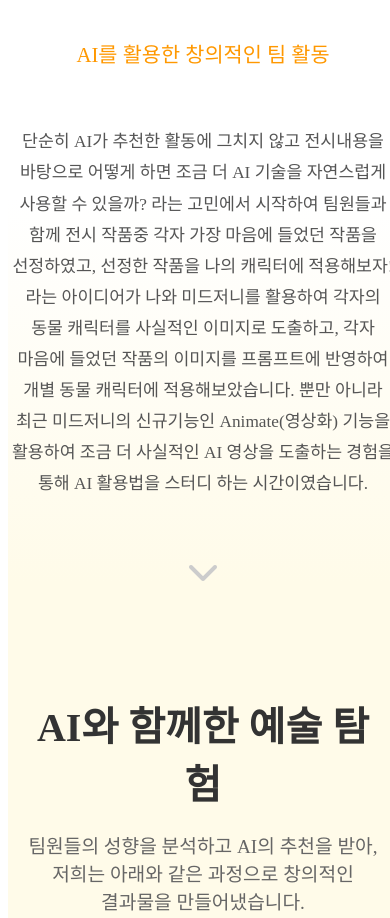
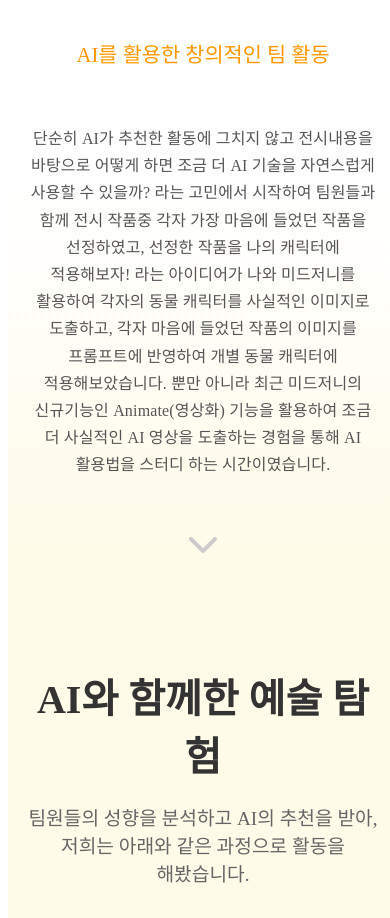
Before and after one commit to Choigapju/insightday, a plain HTML site: page index.html in a window 390 px wide. Shown: the part 444-1362 px from the top of the page. Drawn offline with Linux system fonts and the light colour scheme.

Commit message:
fjaeifjeai

```diff
--- a/index.html
+++ b/index.html
@@ -34,7 +34,7 @@
     <section id="process-overview">
         <div class="overview-container">
             <h2>AI와 함께한 예술 탐험</h2>
-            <p>팀원들의 성향을 분석하고 AI의 추천을 받아, 저희는 아래와 같은 과정으로 창의적인 결과물을 만들어냈습니다.</p>
+            <p>팀원들의 성향을 분석하고 AI의 추천을 받아, 저희는 아래와 같은 과정으로 활동을 해봤습니다.</p>
             <div class="process-gallery">
                 <div class="process-item">
                     <img src="static/images/process1.png" alt="프로세스 1: 활동 계획">
--- a/style.css
+++ b/style.css
@@ -377,11 +377,23 @@ body, html {
 }
 
 .portfolio-desc {
-    max-width: 700px;
-    margin: 0 auto 28px auto;
-    font-size: 1.08em;
+    max-width: 850px;
+    width: 90vw;
+    margin: 0 auto 32px auto;
+    font-size: 1.18em;
     color: #555;
-    line-height: 1.8;
+    line-height: 2.1;
     text-align: center;
     word-break: keep-all;
+    padding: 0 18px;
+    letter-spacing: 0.01em;
 }
+
+@media (max-width: 700px) {
+    .portfolio-desc {
+        font-size: 1em;
+        line-height: 1.7;
+        padding: 0 8px;
+        margin-bottom: 22px;
+    }
+}
```
